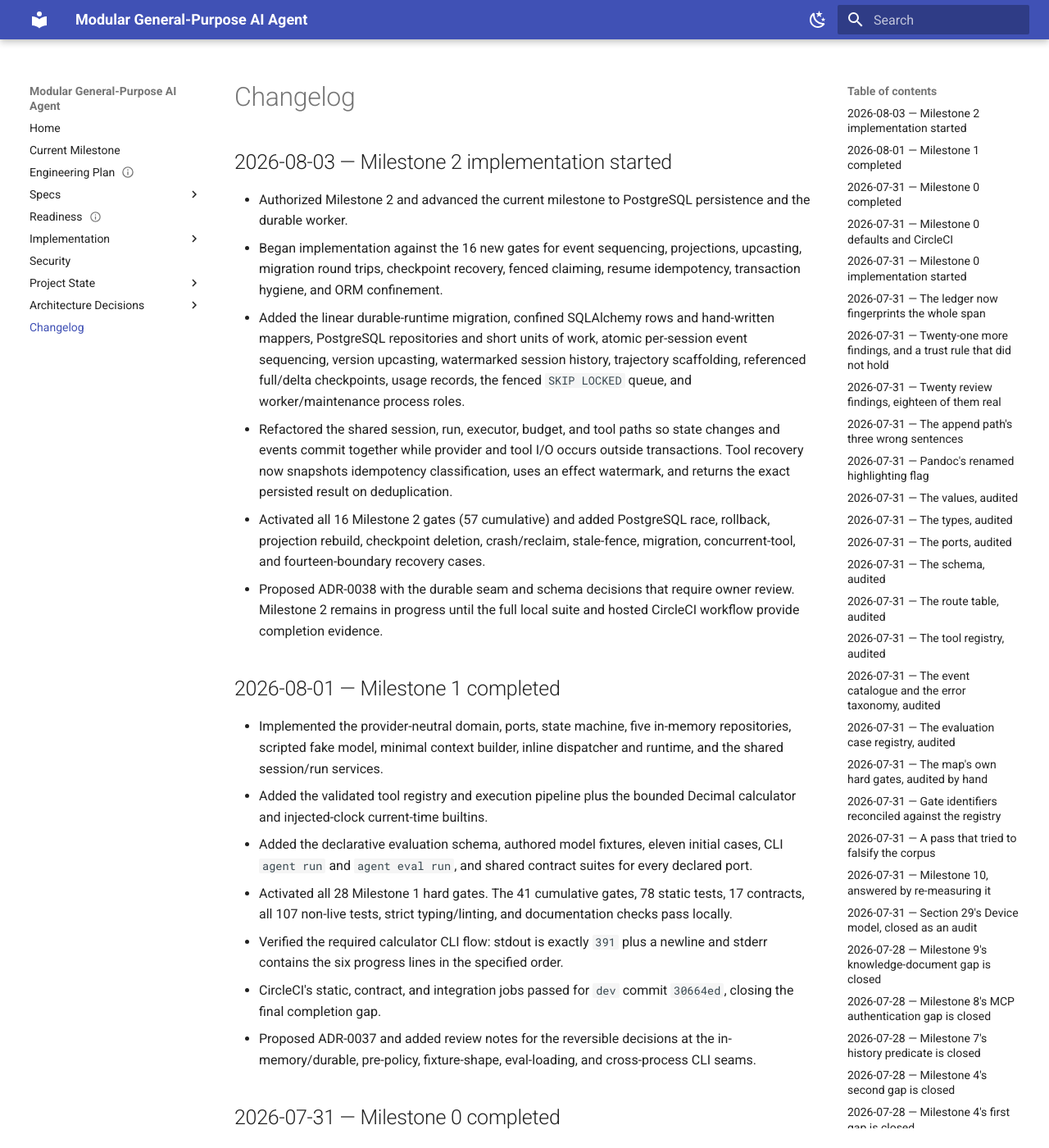
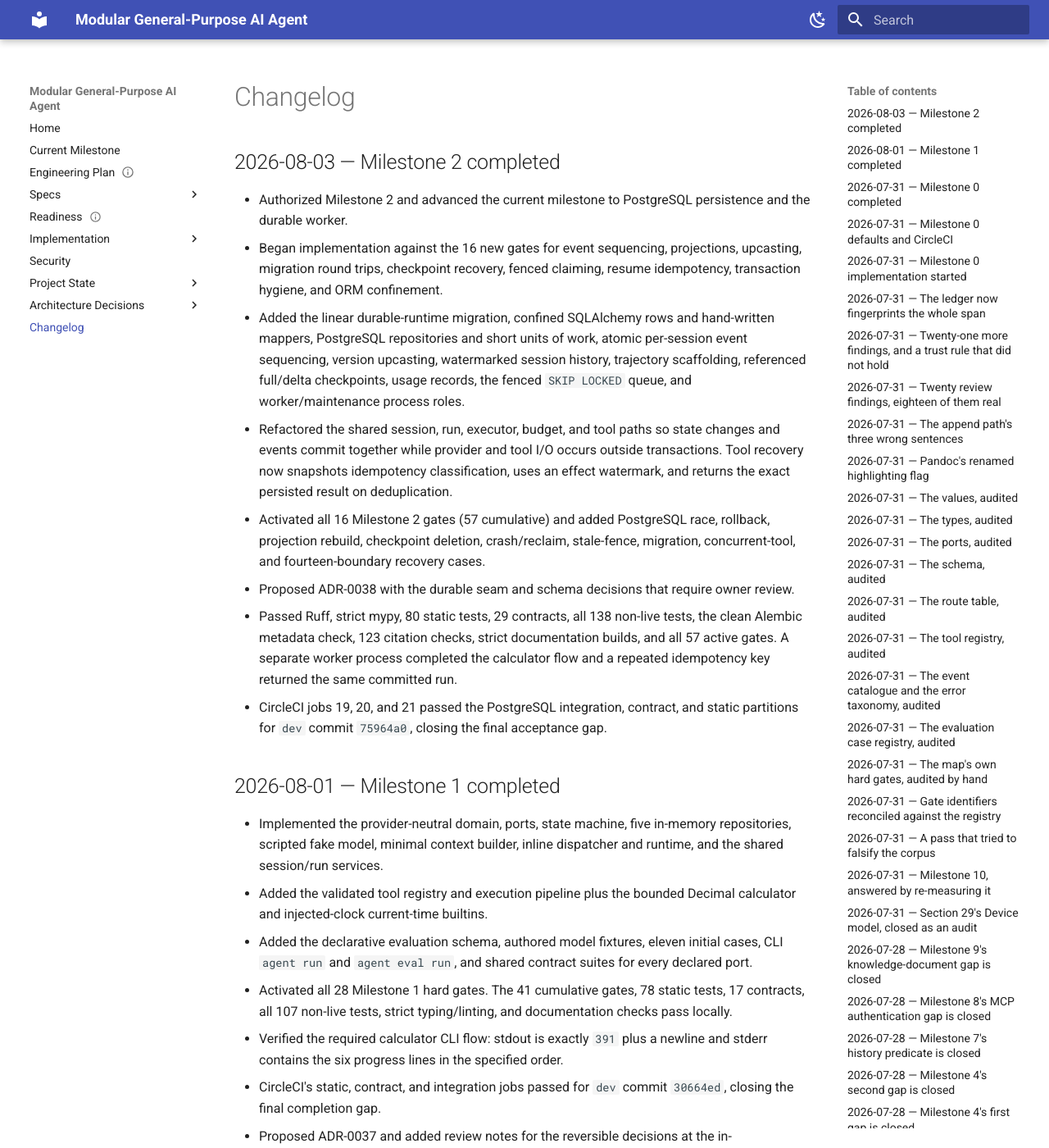
Before and after one commit to avitus/veetbot, an MkDocs documentation site: the page built from docs/changelog.md, in a window 1280 px wide and 1400 px high. Shown: the whole window at 82% size. Built offline with MkDocs 1.6.1 and Material for MkDocs 9.7.7, drawn with Linux system fonts in a browser that asks for light colours.

Commit message:
Record Milestone 2 completion evidence

```diff
--- a/docs/changelog.md
+++ b/docs/changelog.md
@@ -4,7 +4,7 @@ title: Changelog
 
 # Changelog
 
-## 2026-08-03 — Milestone 2 implementation started
+## 2026-08-03 — Milestone 2 completed
 
 - Authorized Milestone 2 and advanced the current milestone to PostgreSQL
   persistence and the durable worker.
@@ -24,8 +24,15 @@ title: Changelog
   rollback, projection rebuild, checkpoint deletion, crash/reclaim, stale-fence,
   migration, concurrent-tool, and fourteen-boundary recovery cases.
 - Proposed ADR-0038 with the durable seam and schema decisions that require
-  owner review. Milestone 2 remains in progress until the full local suite and
-  hosted CircleCI workflow provide completion evidence.
+  owner review.
+- Passed Ruff, strict mypy, 80 static tests, 29 contracts, all 138 non-live
+  tests, the clean Alembic metadata check, 123 citation checks, strict
+  documentation builds, and all 57 active gates. A separate worker process
+  completed the calculator flow and a repeated idempotency key returned the
+  same committed run.
+- CircleCI jobs 19, 20, and 21 passed the PostgreSQL integration, contract, and
+  static partitions for `dev` commit `75964a0`, closing the final acceptance
+  gap.
 
 ## 2026-08-01 — Milestone 1 completed
 
```
Also changed, not shown: README.md (+4 -4 lines), docs/index.md (+3 -2 lines), docs/plan/current-milestone.md (+7 -6 lines), docs/status/project-state.yaml (+47 -10 lines).
